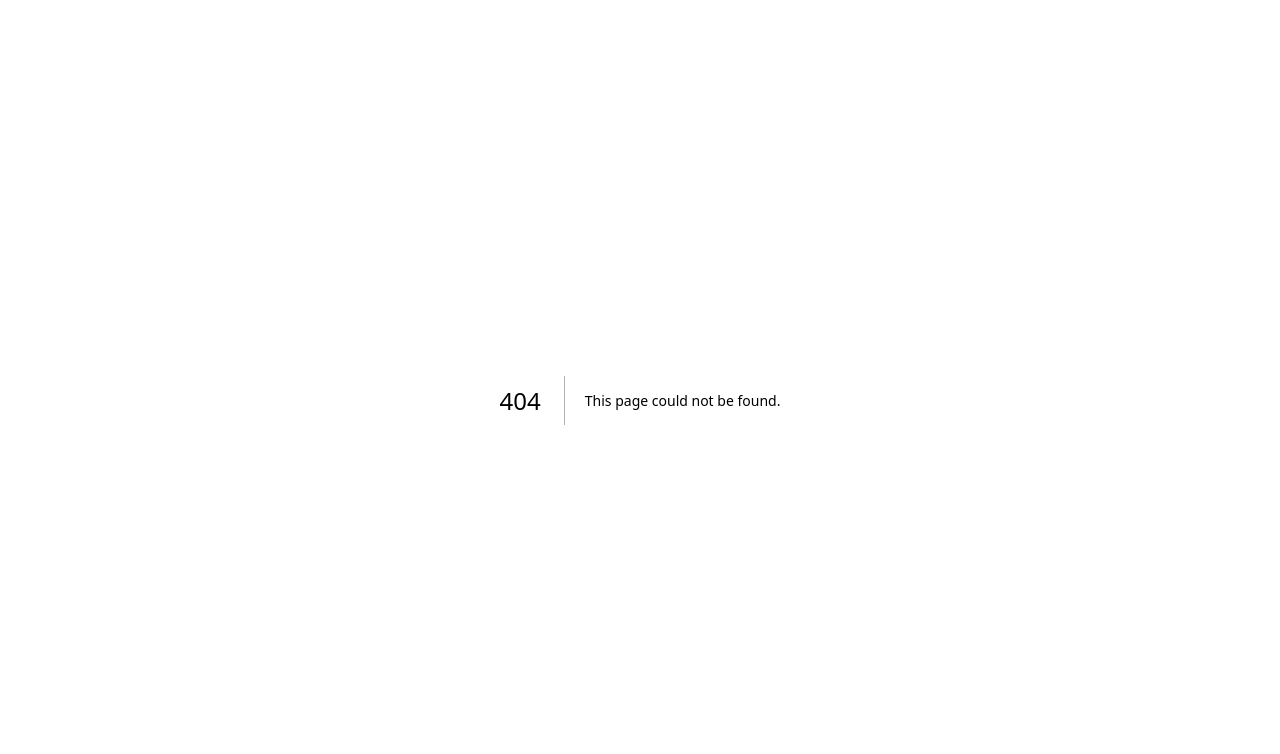
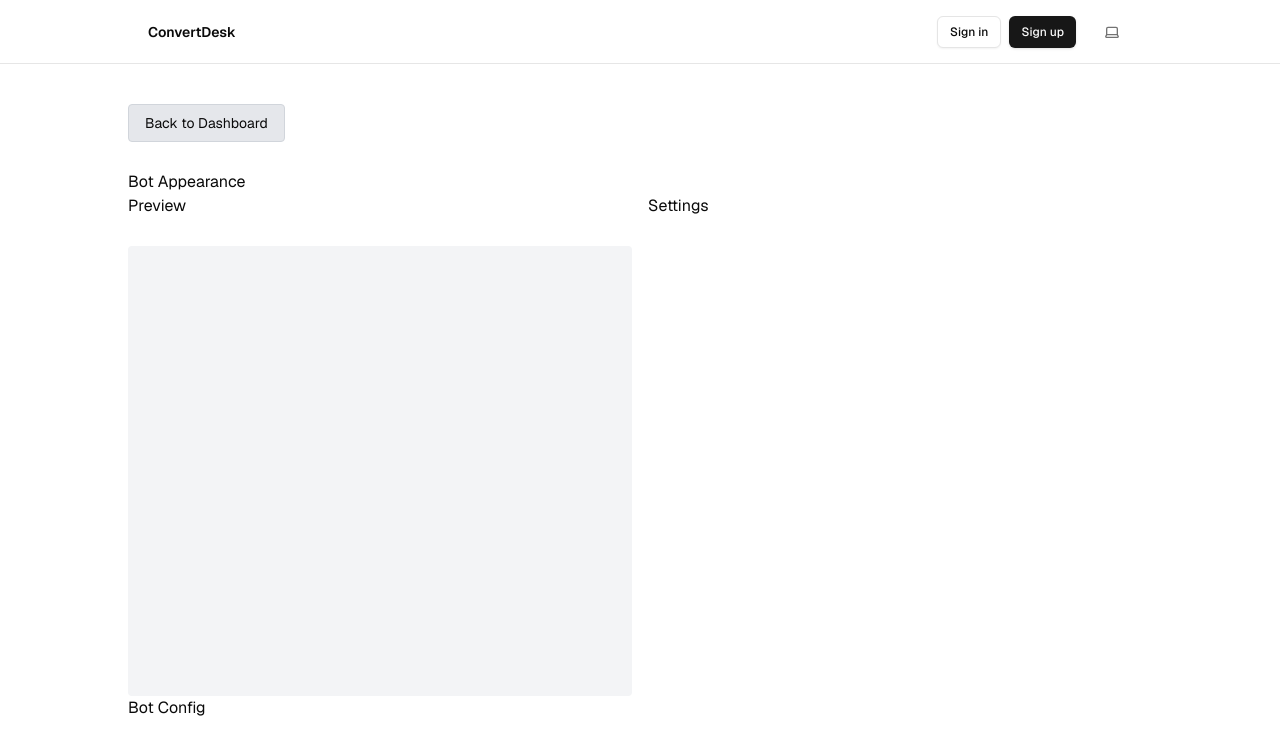
Before and after one commit to devXamr/convertdesk-sb, a Next.js app: page /dashboard/create-bot in a window 1280 px wide. Before the commit this address had no page. Shown: the top 754 px of the page. Built offline with nearby package versions, Linux system fonts and the light colour scheme; no server answers.

Commit message:
feat: initial setup complete

```diff
--- /dev/null
+++ b/app/dashboard/create-bot/page.tsx
@@ -0,0 +1,29 @@
+import React from 'react';
+import Link from "next/link";
+
+function CreateBotPage(props) {
+    return (
+        <div className='mt-10'>
+            <Link href='/dashboard' className='bg-gray-200 block w-fit mb-7 h-fit px-4 py-2 rounded-sm border border-gray-300 hover:bg-gray-100 text-sm'>Back to Dashboard</Link>
+            <div>
+                <div>Bot Appearance</div>
+                <div className='grid grid-cols-2 gap-4'>
+                    <div className='col-span-1'>
+                        <div>Preview</div>
+                        <div className='min-h-[450px] bg-gray-100 rounded-sm mt-7 relative'>
+                        </div>
+                    </div>
+                    <div className='col-span-1'>Settings</div>
+
+                </div>
+            </div>
+
+            <div>
+                <div>Bot Config</div>
+            </div>
+
+        </div>
+    );
+}
+
+export default CreateBotPage;
--- /dev/null
+++ b/app/dashboard/layout.tsx
@@ -0,0 +1,36 @@
+import { DeployButton } from "@/components/deploy-button";
+import { EnvVarWarning } from "@/components/env-var-warning";
+import { AuthButton } from "@/components/auth-button";
+import { ThemeSwitcher } from "@/components/theme-switcher";
+import { hasEnvVars } from "@/lib/utils";
+import Link from "next/link";
+
+export default function ProtectedLayout({
+  children,
+}: {
+  children: React.ReactNode;
+}) {
+  return (
+    <main>
+      <div>
+
+        <nav className="w-full flex justify-center border-b border-b-foreground/10 h-16">
+          <div className="w-full max-w-5xl flex justify-between items-center p-3 px-5 text-sm">
+            <div className="flex gap-5 items-center font-semibold">
+              <Link href={"/"}>ConvertDesk</Link>
+            </div>
+            <div className='flex gap-4'>
+            {!hasEnvVars ? <EnvVarWarning /> : <AuthButton />}
+            <ThemeSwitcher/>
+            </div>
+          </div>
+        </nav>
+
+
+        <div className='max-w-5xl mx-auto'>
+          {children}
+        </div>
+      </div>
+    </main>
+  );
+}
--- /dev/null
+++ b/app/dashboard/page.tsx
@@ -0,0 +1,39 @@
+import { redirect } from "next/navigation";
+
+import { createClient } from "@/lib/supabase/server";
+import { InfoIcon } from "lucide-react";
+import { FetchDataSteps } from "@/components/tutorial/fetch-data-steps";
+import Link from "next/link";
+
+export default async function ProtectedPage() {
+  const supabase = await createClient();
+
+  const { data, error } = await supabase.auth.getUser();
+  if (error || !data?.user) {
+    redirect("/auth/login");
+  }
+
+  console.log("auth user data:", data.user)
+
+
+    {/* if the user does not exist and is logging in for the first time, add the user to the User_Info table */}
+  const addUserToDB = await supabase.from('User_Info').upsert({user_email: data.user.email, user_id: data.user.id}, {onConflict: 'user_email'})
+  console.log('This is what adding the user results in: ', addUserToDB)
+
+
+
+  const userInfo = await supabase.from("User_Info").select().eq("user_email", data.user.email)
+    console.log("This is the user's info", userInfo)
+
+  return (
+    <div className='mt-10'>
+      <div className='flex justify-between'>
+      <div>
+      <div className='text-xl font-medium'>Your Chatbots</div>
+      <div className='text-gray-600 dark:text-gray-200'>Create and manage your chatbots</div>
+      </div>
+      <Link href='/dashboard/create-bot' className='bg-gray-200 h-fit px-4 py-2 rounded-sm border border-gray-300 hover:bg-gray-100 text-sm'>Create Bot</Link>
+      </div>
+      </div>
+  );
+}
--- a/app/protected/layout.tsx
+++ /dev/null
@@ -1,48 +0,0 @@
-import { DeployButton } from "@/components/deploy-button";
-import { EnvVarWarning } from "@/components/env-var-warning";
-import { AuthButton } from "@/components/auth-button";
-import { ThemeSwitcher } from "@/components/theme-switcher";
-import { hasEnvVars } from "@/lib/utils";
-import Link from "next/link";
-
-export default function ProtectedLayout({
-  children,
-}: {
-  children: React.ReactNode;
-}) {
-  return (
-    <main className="min-h-screen flex flex-col items-center">
-      <div className="flex-1 w-full flex flex-col gap-20 items-center">
-        <nav className="w-full flex justify-center border-b border-b-foreground/10 h-16">
-          <div className="w-full max-w-5xl flex justify-between items-center p-3 px-5 text-sm">
-            <div className="flex gap-5 items-center font-semibold">
-              <Link href={"/"}>Next.js Supabase Starter</Link>
-              <div className="flex items-center gap-2">
-                <DeployButton />
-              </div>
-            </div>
-            {!hasEnvVars ? <EnvVarWarning /> : <AuthButton />}
-          </div>
-        </nav>
-        <div className="flex-1 flex flex-col gap-20 max-w-5xl p-5">
-          {children}
-        </div>
-
-        <footer className="w-full flex items-center justify-center border-t mx-auto text-center text-xs gap-8 py-16">
-          <p>
-            Powered by{" "}
-            <a
-              href="https://supabase.com/?utm_source=create-next-app&utm_medium=template&utm_term=nextjs"
-              target="_blank"
-              className="font-bold hover:underline"
-              rel="noreferrer"
-            >
-              Supabase
-            </a>
-          </p>
-          <ThemeSwitcher />
-        </footer>
-      </div>
-    </main>
-  );
-}
--- a/app/protected/page.tsx
+++ /dev/null
@@ -1,36 +0,0 @@
-import { redirect } from "next/navigation";
-
-import { createClient } from "@/lib/supabase/server";
-import { InfoIcon } from "lucide-react";
-import { FetchDataSteps } from "@/components/tutorial/fetch-data-steps";
-
-export default async function ProtectedPage() {
-  const supabase = await createClient();
-
-  const { data, error } = await supabase.auth.getUser();
-  if (error || !data?.user) {
-    redirect("/auth/login");
-  }
-
-  return (
-    <div className="flex-1 w-full flex flex-col gap-12">
-      <div className="w-full">
-        <div className="bg-accent text-sm p-3 px-5 rounded-md text-foreground flex gap-3 items-center">
-          <InfoIcon size="16" strokeWidth={2} />
-          This is a protected page that you can only see as an authenticated
-          user
-        </div>
-      </div>
-      <div className="flex flex-col gap-2 items-start">
-        <h2 className="font-bold text-2xl mb-4">Your user details</h2>
-        <pre className="text-xs font-mono p-3 rounded border max-h-32 overflow-auto">
-          {JSON.stringify(data.user, null, 2)}
-        </pre>
-      </div>
-      <div>
-        <h2 className="font-bold text-2xl mb-4">Next steps</h2>
-        <FetchDataSteps />
-      </div>
-    </div>
-  );
-}
--- a/components/login-form.tsx
+++ b/components/login-form.tsx
@@ -39,7 +39,7 @@ export function LoginForm({
       });
       if (error) throw error;
       // Update this route to redirect to an authenticated route. The user already has an active session.
-      router.push("/protected");
+      router.push("/dashboard");
     } catch (error: unknown) {
       setError(error instanceof Error ? error.message : "An error occurred");
     } finally {
--- /dev/null
+++ b/components/preview-chat.tsx
@@ -0,0 +1,11 @@
+import React from 'react';
+
+function PreviewChat(props) {
+    return (
+        <div className='absolute bottom-2 right-2'>
+            <div className='w-10 h-10 rounded-full'></div>
+        </div>
+    );
+}
+
+export default PreviewChat;
--- a/components/sign-up-form.tsx
+++ b/components/sign-up-form.tsx
@@ -44,7 +44,7 @@ export function SignUpForm({
         email,
         password,
         options: {
-          emailRedirectTo: `${window.location.origin}/protected`,
+          emailRedirectTo: `${window.location.origin}/dashboard`,
         },
       });
       if (error) throw error;
```
Also changed, not shown: 1 other file (tests, documents, lock files or other folders).
